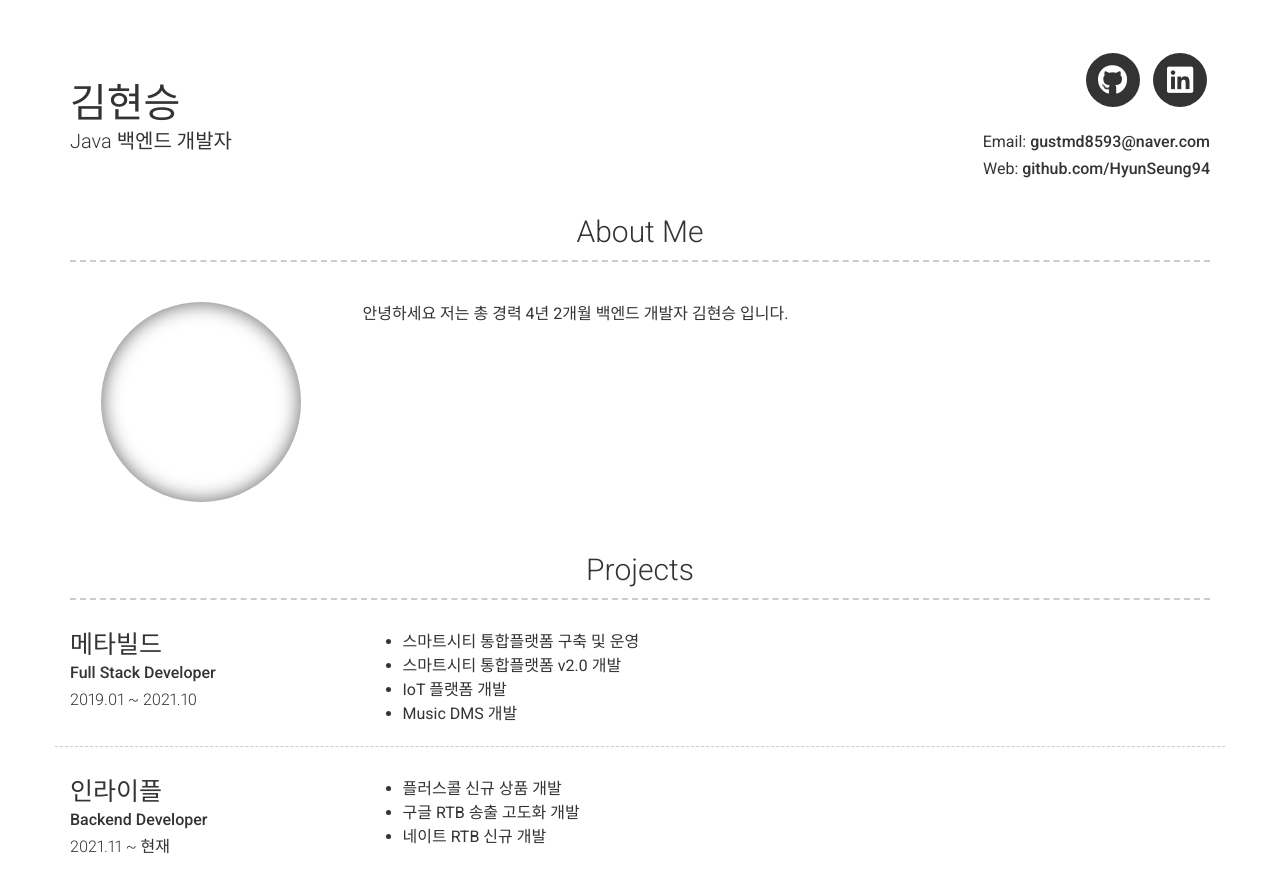
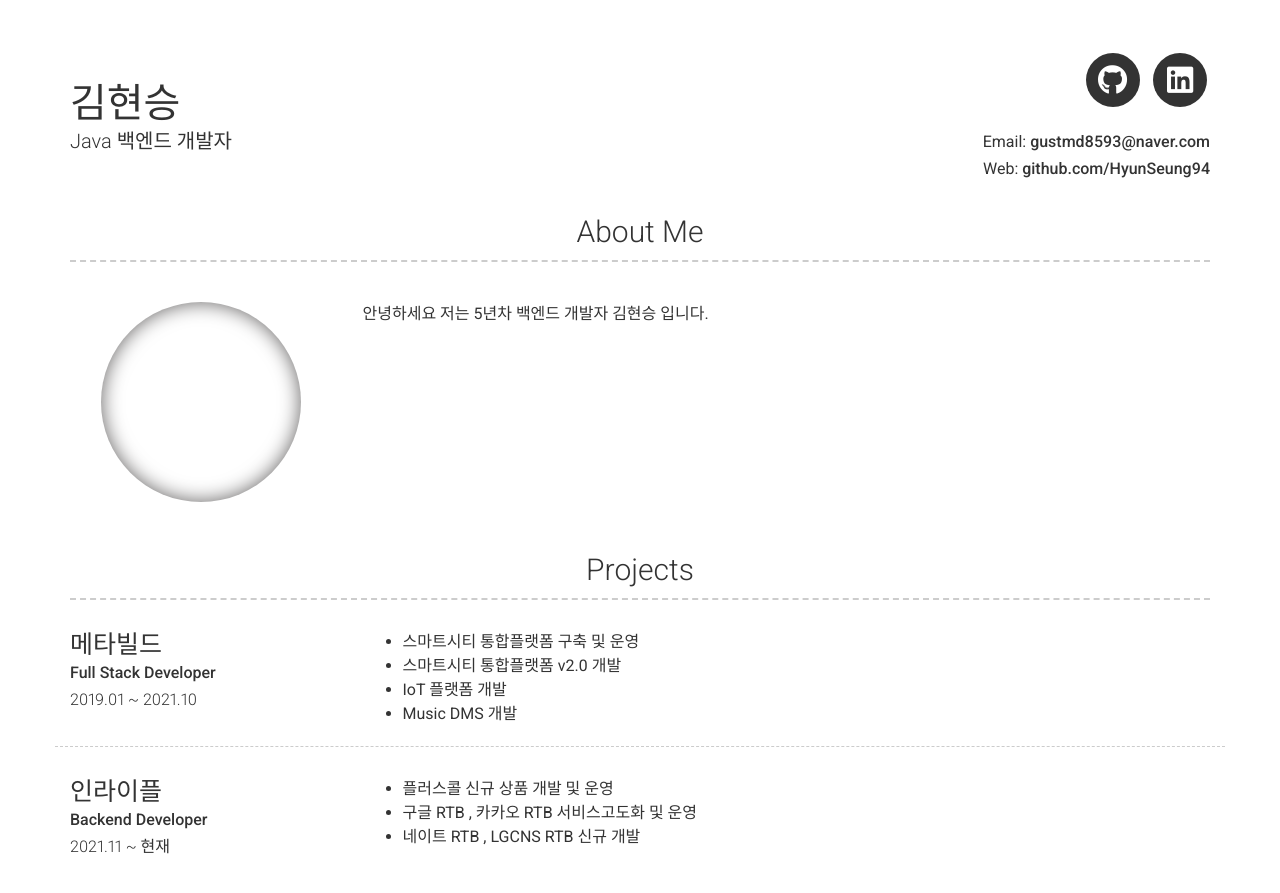
Before and after one commit to HyunSeung94/hyunseung94.github.io, a Jekyll site: the page built from index.md, in a window 1280 px wide and 900 px high. Shown: the top 893 px of the window. Built offline with Jekyll 4.4.1, drawn with Linux system fonts in a browser that asks for light colours; nearby versions of some CDN libraries.

Commit message:
이력서 업데이트

```diff
--- a/_config.yml
+++ b/_config.yml
@@ -50,7 +50,7 @@ additional_links:
 # about_title: About Me (Use this to override about section title)
 about_profile_image: Directory of profile image (eg. images/profile.jpg)
 about_content: | # this will include new lines to allow paragraphs
-  안녕하세요 저는 총 경력 4년 2개월 백엔드 개발자 김현승 입니다.
+  안녕하세요 저는 5년차 백엔드 개발자 김현승 입니다.
 
 content:
   - title: Projects # Title for the section
@@ -72,9 +72,9 @@ content:
         sub_title: Backend Developer
         caption: 2021.11 ~ 현재
         description: | # this will include new lines to allow paragraphs
-          * 플러스콜 신규 상품 개발
-          * 구글 RTB 송출 고도화 개발
-          * 네이트 RTB 신규 개발
+          * 플러스콜 신규 상품 개발 및 운영
+          * 구글 RTB , 카카오 RTB 서비스고도화 및 운영
+          * 네이트 RTB , LGCNS RTB 신규 개발
   - title: Experience
     layout: list
     content:
```
